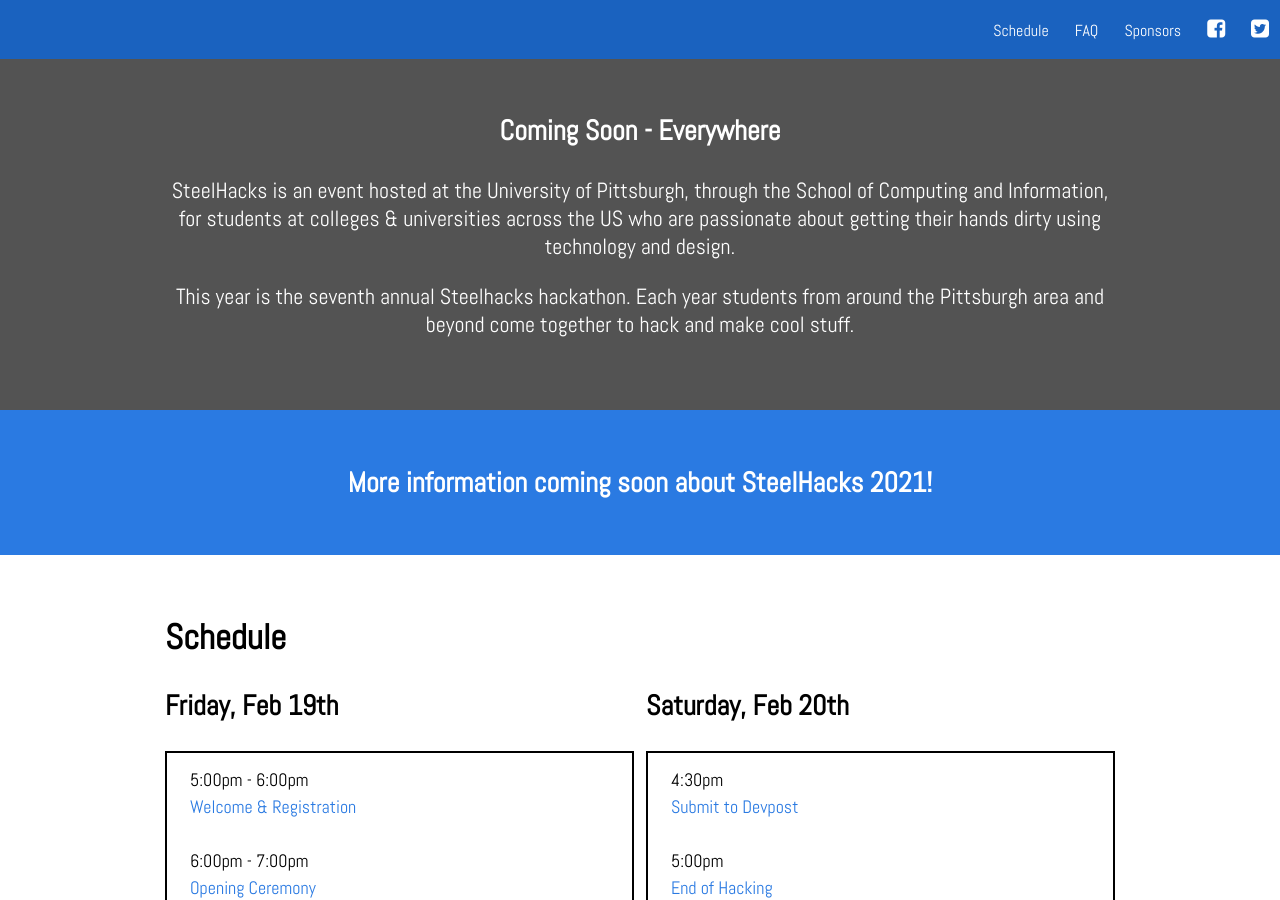
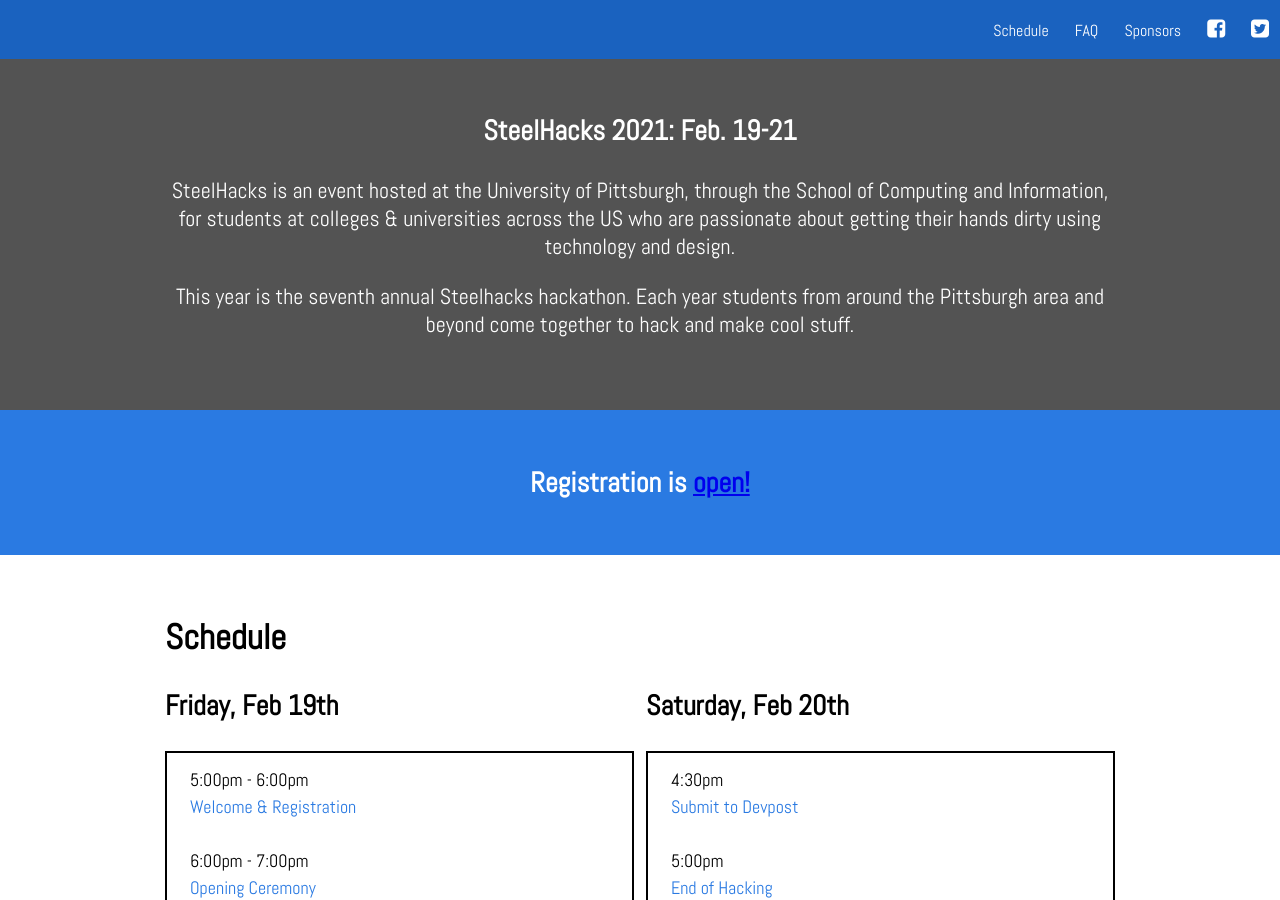
Before and after one commit to SteelHeads/steelhacks.com, a Jekyll site: the page built from index.html, in a window 1280 px wide and 900 px high. Built offline with Jekyll 4.4.1, drawn with Linux system fonts in a browser that asks for light colours.

Commit message:
Add registration link

```diff
--- a/index.html
+++ b/index.html
@@ -26,7 +26,7 @@
   </nav>
   <div class='container'>
 <!--     <img id="main-logo" src="../img/logo/steel.png"/> -->
-    <h3>Coming Soon - Everywhere</h3>
+    <h3>SteelHacks 2021: Feb. 19-21</h3>
     <p>
       SteelHacks is an event hosted at the University of Pittsburgh, through the School of Computing and Information, for
       students at colleges &amp; universities across the US who are passionate
@@ -40,7 +40,7 @@
   </div>
 </header>
 <div id='signup-form' class='slice'>
-  <h3>More information coming soon about SteelHacks 2021!</h3>
+  <h3>Registration is <a href="https://forms.gle/fw6BieozmE4Wk5wNA">open!</a></h3>
 </div>
 <div id='schedule' class='slice slice--big'>
   <div class='container'>
```
